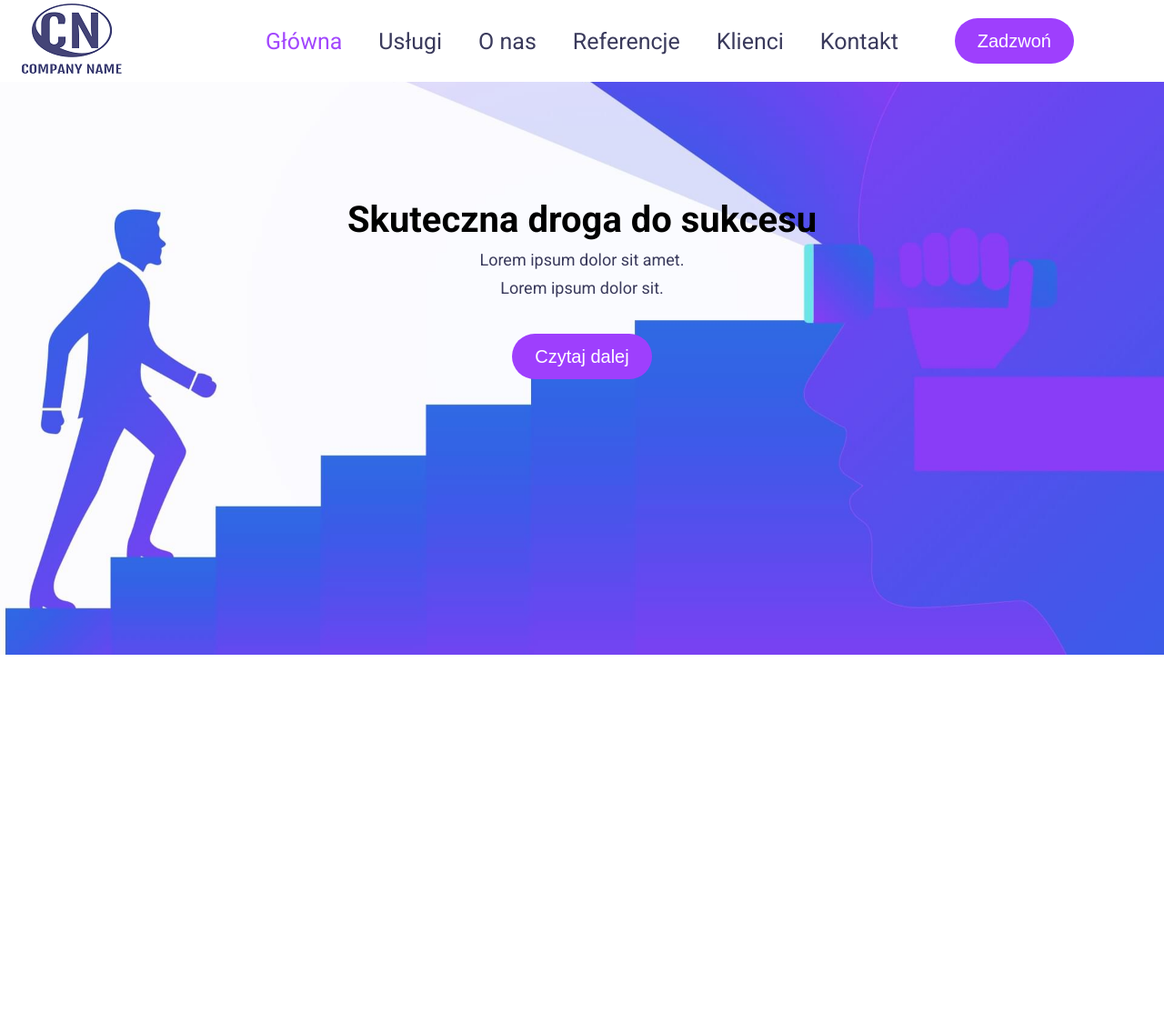
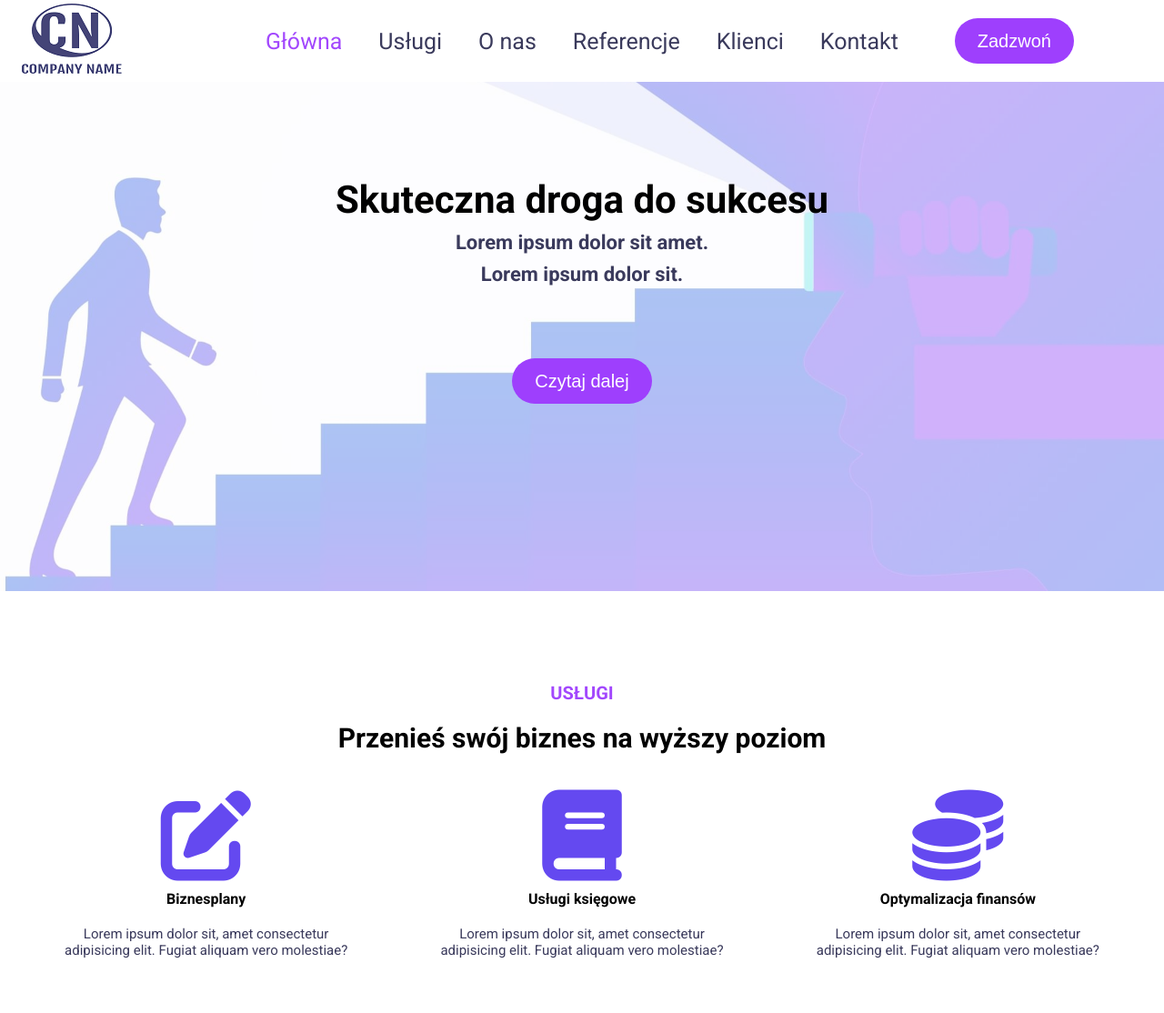
Before and after one commit to marcinbroniszewski/Project_HTML_CSS_JS, a website: page index.html in a window 1280 px wide. Shown: the whole page at 91% size. Before the commit the page ends 800 px from the top, so only its background shows below. Drawn offline with Linux system fonts and the light colour scheme.

Commit message:
changes for header section + service section added

```diff
--- a/index.html
+++ b/index.html
@@ -6,6 +6,7 @@
     <meta http-equiv="X-UA-Compatible" content="IE=edge">
     <meta name="viewport" content="width=device-width, initial-scale=1.0">
     <title>Document</title>
+    <script src="https://kit.fontawesome.com/d4493cf6c8.js" crossorigin="anonymous"></script>
     <link rel="preconnect" href="https://fonts.googleapis.com">
     <link rel="preconnect" href="https://fonts.gstatic.com" crossorigin>
     <link href="https://fonts.googleapis.com/css2?family=Roboto:wght@400;700&display=swap" rel="stylesheet">
@@ -15,6 +16,7 @@
 </head>
 
 <body>
+
     <nav class="nav">
         <div class="nav__container">
             <div class="nav__company-logo">
@@ -34,16 +36,49 @@
             </button>
         </div>
     </nav>
+
     <header class="header">
+
+        <div class="header__bg-img">
             <div class="header__container">
                 <h1 class="header__title">Skuteczna droga do sukcesu</h1>
                 <p class="header__text">Lorem ipsum dolor sit amet.</p>
                 <p class="header__text">Lorem ipsum dolor sit.</p>
                 <button class="header__btn purple-btn">Czytaj dalej</button>
             </div>
-    <div class="header__bg-img">
+            <div class="header__bg-shadow"></div>
         </div>
     </header>
+
+    <main>
+
+
+        <section class="services wrapper">
+            <div class="services__textbox">
+                <h2 class="services__title">usługi</h2>
+                <p class="services__text">Przenieś swój biznes na wyższy poziom</p>
+            </div>
+            <div class="services__container">
+                <div class="services__one">
+                    <i class="fa-solid fa-pen-to-square"></i>
+                    <h3>Biznesplany</h3>
+                    <p>Lorem ipsum dolor sit, amet consectetur adipisicing elit. Fugiat aliquam vero molestiae?</p>
+                </div>
+                <div class="services__two">
+                    <i class="fa-solid fa-book icon"></i>
+                    <h3>Usługi księgowe</h3>
+                    <p>Lorem ipsum dolor sit, amet consectetur adipisicing elit. Fugiat aliquam vero molestiae?</p>
+                </div>
+                <div class="services__three">
+                    <i class="fa-solid fa-coins"></i>
+                    <h3>Optymalizacja finansów</h3>
+                    <p>Lorem ipsum dolor sit, amet consectetur adipisicing elit. Fugiat aliquam vero molestiae?</p>
+                </div>
+            </div>
+        </section>
+    </main>
+
+
 
     <script src="dist/js/main.min.js"></script>
 </body>
--- a/src/js/main.js
+++ b/src/js/main.js
@@ -1,7 +1,7 @@
-const burger = document.querySelector('.nav__burger')
-const navLinks = document.querySelector('.nav__links')
+// const burger = document.querySelector('.nav__burger')
+// const navLinks = document.querySelector('.nav__links')
 
 
-burger.addEventListener('click', ()=> {
-    navLinks.classList.toggle('nav--active')
-})
+// burger.addEventListener('click', ()=> {
+//     navLinks.classList.toggle('nav--active')
+// })
--- a/src/sass/main.scss
+++ b/src/sass/main.scss
@@ -17,7 +17,7 @@ body {
 }
 
 .wrapper {
-	max-width: 1200px;
+	max-width: 1400px;
 	width: 100%;
 	margin: 0 auto;
 }
@@ -109,44 +109,85 @@ body {
 // header
 
 .header {
-	position: relative;
-	height: 50%;
 
+	&__bg-img {
+		position: relative;
+		height: 45rem;
+		background-image: url(../img/bg-small.jpg);
+		background-size: cover;
+		background-position: left;
+	}
 	&__container {
 		position: relative;
-		padding: 11rem 0 5rem;
-		width: 100%;
+		top: 20%;
+		z-index: 10;
 	}
 	&__title {
 		text-align: center;
-		font-size: 4rem;
-		margin-bottom: 1rem;
+		font-size: 3rem;
+		margin: 3rem 0 1rem;
 	}
 
 	&__text {
-		margin: 1rem;
+		margin: .5rem;
 		text-align: center;
 		font-size: 1.8rem;
+		font-weight: bold;
 		color: var(--regular-text);
 	}
 	&__btn {
 		display: block;
-		margin: 2rem auto 0;
+		margin: 3rem auto 0;
 	}
 
-	&__bg-img {
-		position: relative;
-		width: 100%;
-		height: 18%;
-		background-image: url(../img/bg-small.jpg);
-		background-size: cover;
-		background-position: bottom;
+	&__bg-shadow {
+		position: absolute;
+		inset: 0;
+		background-color: rgba(255, 255, 255, 0.6);
+	}
+}
+
+.services {
+	&__textbox {
+		text-align: center;
+	}
+
+	&__title {
+		margin: 5rem 0 2rem;
+		font-size: 2rem;
+		text-transform: uppercase;
+		color: var(--purple-text);
+	}
+	&__text {
+		font-size: 3rem;
+		font-weight: bold;
+		margin-bottom: 4rem;
+	}
+
+	&__container {
+		text-align: center;
+
+		h3 {
+			margin: 1rem 0;
+			font-size: 1.6rem;
+		}
+
+		p {
+			margin-bottom: 3rem;
+			margin: 0 1rem 2rem;
+			font-size: 1.4rem;
+			color: var(--regular-text);
+		}
+	}
+
+	i {
+		font-size: 10rem;
+		color: rgb(100, 73, 240);
 	}
 }
 
 // media
-
-@media (min-width: 414px) {
+@media (min-width: 406px) {
 	.purple-btn {
 		font-size: 1.8rem;
 	}
@@ -156,13 +197,36 @@ body {
 			margin: 0 1rem;
 		}
 	}
+
+	.header {
+		&__container {
+			top: 25%;
+			width: 80%;
+			margin: 0 auto;
+		}
+		&__title {
+			margin: 0 1rem;
+			font-size: 3.5rem;
+		}
+	}
+	.services {
+		&__container p {
+			width: 50vw;
+			margin: 0 auto 4rem;
+			font-size: 1.5rem;
+		}
+	}
+
 }
 
-.header {
-	&__bg-img {
-		height: 23vh;
+@media (min-width: 447px) {
+	.services {
+		&__text {
+			margin: 0 2rem 4rem;
+		}
 	}
 }
+
 
 @media (min-width: 576px) {
 	.nav {
@@ -175,11 +239,13 @@ body {
 			font-size: 3rem;
 		}
 	}
+}
 
+@media (min-width: 607px) {
 	.header {
-		&__bg-img {
-			height: 26vh;
-		}
+	&__container {
+		top: 35%;
+	}
 	}
 }
 
@@ -188,20 +254,9 @@ body {
 		padding: 0 2.5rem;
 		font-size: 2rem;
 	}
-	.header {
-		&__bg-img {
-			height: 28vh;
-		}
-	}
+
 }
 
-@media (min-width: 700px) {
-	.header {
-		&__bg-img {
-			height: 31vh;
-		}
-	}
-}
 
 @media (min-width: 768px) {
 	.nav {
@@ -221,33 +276,76 @@ body {
 	}
 
 	.header {
-		&__bg-img {
-			height: 34vh;
-		}
+
+&__bg-img {
+	height: 55rem;
+}
+	&__title {
+	font-size: 4rem;
+	}
+
+	&__text {
+		font-size: 1.9rem;
+	}
+
+	&__btn {
+		margin-top: 6rem;
+	}
 	}
 }
 
-@media (min-width: 862px) {
-	.header {
-		&__bg-img {
-			height: 39vh;
-		}
-	}
-}
 
 @media (min-width: 992px) {
 	.header {
 		&__bg-img {
 			background-image: url(../img/bg-large.jpg);
-			height: 42vh;
+		}
+
+
+		&__btn {
+			margin-top: 8rem;
+		}
+
+		&__title {
+			font-size: 4.2rem;
+		}
+
+		&__text {
+			font-size: 2.2rem;
+		}
+	}
+
+	.services {
+		margin-top: 10rem;
+		&__container {
+			display: grid;
+			grid-template-columns: repeat(12, 1fr);
+			margin: 0 2rem;
+		}
+
+		&__one {
+			grid-column: 1/5;
+		}
+
+		&__two {
+			grid-column: 5/9;
+		}
+
+		&__three {
+			grid-column: 9/13;
+		}
+
+		&__container p {
+			width: 80%;
+			margin: 2rem auto 6rem;
 		}
 	}
 }
 
-@media (min-width: 1065px) {
+@media (min-width: 1014px) {
 	.header {
 		&__bg-img {
-			height: 48vh;
+			height: 60rem;
 		}
 	}
 }
@@ -280,49 +378,71 @@ body {
 
 	.header {
 		&__bg-img {
-			height: 90vh;
-			background-position: left;
+			height: 65rem;
 		}
-
-		&__container {
-			position: absolute;
-			top: 15%;
-			left: 25%;
-			width: 50%;
-			z-index: 10;
-		}
-
-		&__title, &__text {
-			text-align: center;
-		}
-
+&__container {
+	top: 30%;
+}
 		&__text {
 			margin: 1rem 0;
-		}
-
-		&__btn {
-			margin-top: 4rem;
 		}
 	}
 }
 
 @media (min-width: 1300px) {
 	.header {
-		&__title, &__text {
+		&__container {
+			top: 20%;
+			left: 10%;
+		}
+		&__title,
+		&__text {
+			margin-left: 0;
 			text-align: left;
 		}
 		&__btn {
 			margin-left: 0;
 		}
+&__bg-img {
+		height: 70rem;
+		background-position: bottom;
+}
+	}
+}
+
+@media (min-width: 1600px) {
+	.services {
+		&__title {
+			font-size: 2.2rem;
+		}
+		&__text {
+			font-size: 3.5rem;
+			margin-bottom: 8rem;
+		}
+	}
+
+	.header {
+		&__bg-img {
+			height: 80rem;
+		}
+
+		&__container {
+			top: 25%;
+		}
+		&__bg-shadow {
+			background-color: rgba(255, 255, 255, 0.4);
+		}
 	}
 }
 
 @media (min-width: 1920px) {
+	.nav {
+		&__company-logo {
+			margin-left: 5rem;
+		}
+	}
+
 	.header {
-		&__container {
-			width: 25%;
-			top: 8%;
-		}
 
 		&__title {
 			font-size: 6rem;
@@ -333,8 +453,12 @@ body {
 		}
 
 		&__bg-img {
-			height: 90vh;
+			height: 85rem;
 			background-position: bottom;
+		}
+
+		&__btn {
+			font-size: 2.2rem;
 		}
 	}
 }
```
Also changed, not shown: dist/css/main.css, dist/css/main.min.css, dist/js/main.min.js. Lines whose indentation alone changed are shown as unchanged.
